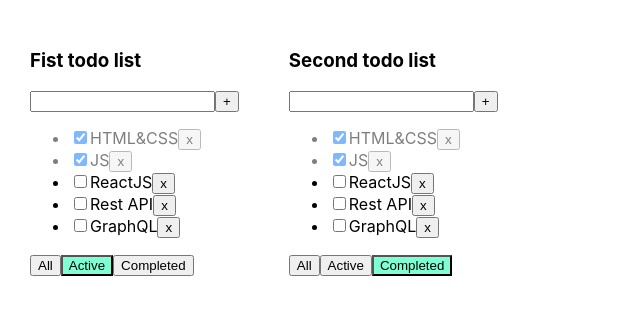
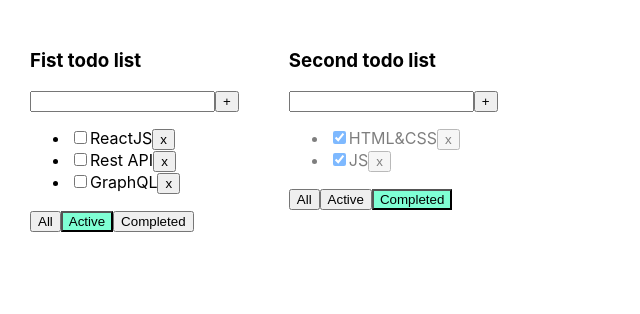
Before and after one commit to Rombeso/TodoList, a React (Create React App) app: page / in a window 1280 px wide. Shown: the top 314 px of the page, without its empty margins (0-640 px from the left). Built offline with nearby package versions, Linux system fonts and the light colour scheme.

Commit message:
Moved to todo List map under the return functionality for change status. Changed todo Lists on "UseState". Changed function "changeFilter". Now it accepts id the todo List and then change status.

```diff
--- a/src/App.tsx
+++ b/src/App.tsx
@@ -44,30 +44,37 @@ function App() {
     }
 
 
-    let tasksForTodolist = tasks;
 
-    if (filter === "active") {
-        tasksForTodolist = tasks.filter(t => t.isDone === false);
-    }
-    if (filter === "completed") {
-        tasksForTodolist = tasks.filter(t => t.isDone === true);
+    function changeFilter(value: FilterValuesType, todolistID: string) {
+        let todoList = todoLists.find(f => f.id === todolistID)
+        if (todoList) {
+            todoList.filter = value
+            setTodoList([...todoLists])
+        }
     }
 
-    function changeFilter(value: FilterValuesType) {
-        setFilter(value);
-    }
-
-    let todoLists: Array<TodoListsType> = [
+    let [todoLists, setTodoList] = useState<Array<TodoListsType>> ([
         {id: v1(), title: 'Fist todo list', filter: 'active'},
         {id: v1(), title: 'Second todo list', filter: 'completed'}
-    ]
+    ])
 
     return (
         <div className="App">
             {
                 todoLists.map(m=> {
+                    let tasksForTodolist = tasks;
+
+                    if (m.filter === "active") {
+                        tasksForTodolist = tasks.filter(t => t.isDone === false);
+                    }
+                    if (m.filter === "completed") {
+                        tasksForTodolist = tasks.filter(t => t.isDone === true);
+                    }
                     return (
-                        <Todolist title={m.title}
+                        <Todolist
+                            key={m.id}
+                            todolistID={m.id}
+                            title={m.title}
                                   tasks={tasksForTodolist}
                                   removeTask={removeTask}
                                   changeFilter={changeFilter}
--- a/src/Todolist.tsx
+++ b/src/Todolist.tsx
@@ -8,10 +8,11 @@ type TaskType = {
 }
 
 type PropsType = {
+    todolistID: string
     title: string
     tasks: Array<TaskType>
     removeTask: (taskId: string) => void
-    changeFilter: (value: FilterValuesType) => void
+    changeFilter: (value: FilterValuesType, todolistID: string) => void
     addTask: (title: string) => void
     changeTaskStatus: (taskId: string, isDone: boolean) => void
     filter: FilterValuesType
@@ -42,9 +43,9 @@ export function Todolist(props: PropsType) {
         }
     }
 
-    const onAllClickHandler = () => props.changeFilter("all");
-    const onActiveClickHandler = () => props.changeFilter("active");
-    const onCompletedClickHandler = () => props.changeFilter("completed");
+    const onAllClickHandler = () => props.changeFilter("all", props.todolistID);
+    const onActiveClickHandler = () => props.changeFilter("active", props.todolistID);
+    const onCompletedClickHandler = () => props.changeFilter("completed", props.todolistID);
 
 
     return <div>
```
